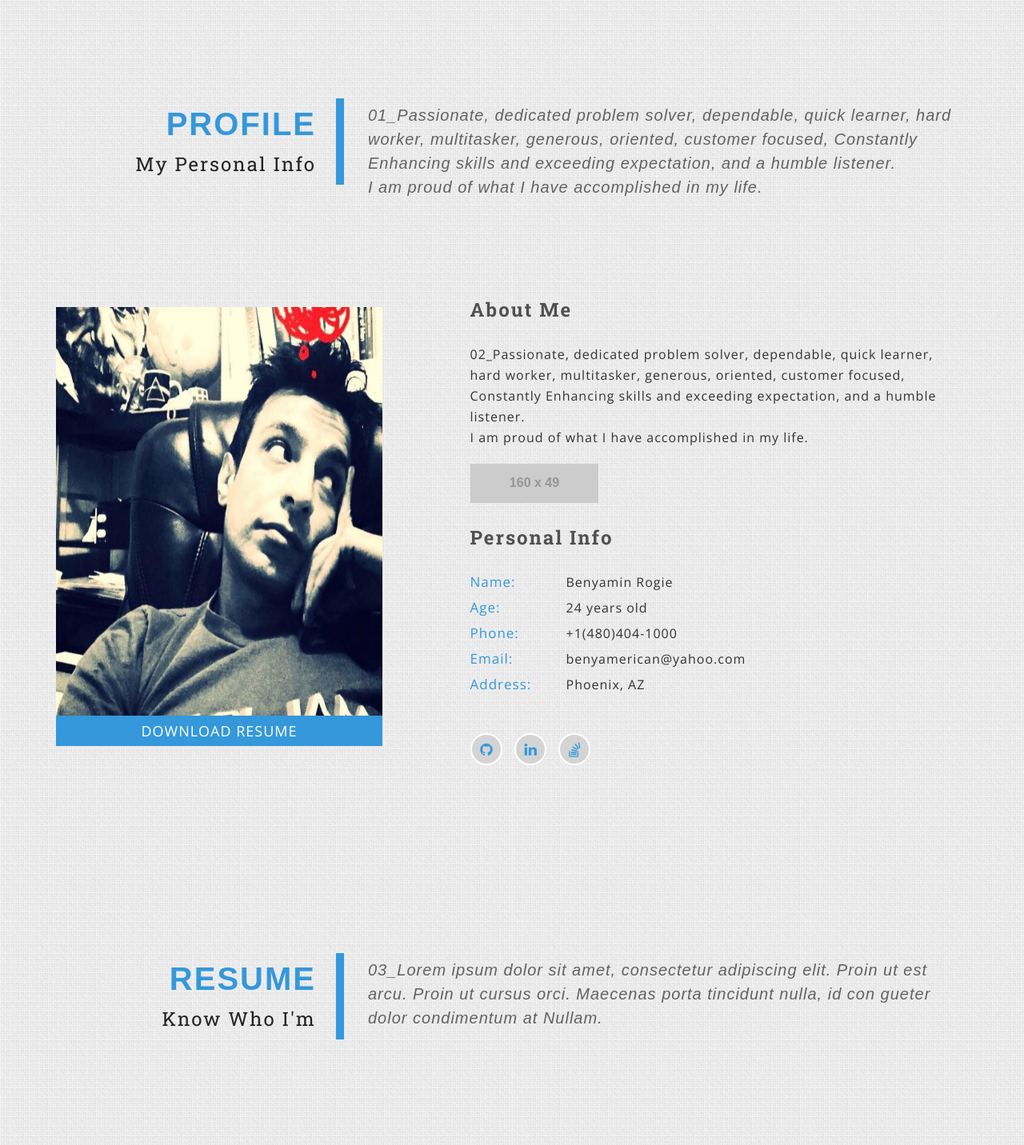
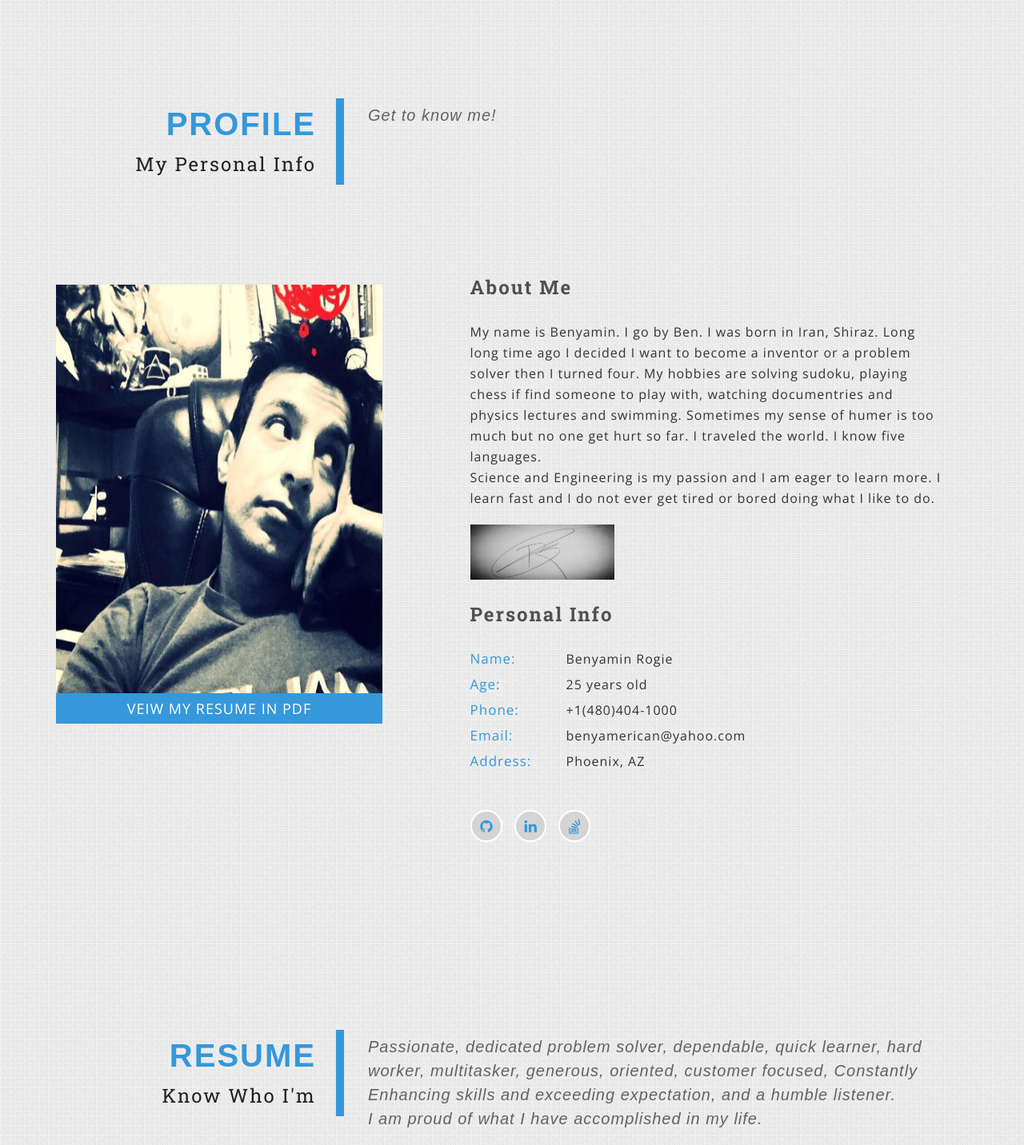
Before and after one commit to benyamerican/benyaminRogiePortfolio, a plain HTML site: page index.html in a window 1280 px wide. Shown: the part 860-2292 px from the top of the page at 80% size. Drawn offline with nearby package versions, Linux system fonts and the light colour scheme; some packages are replaced by stand-ins of ours; placeholder pictures from the web are drawn by us; a web font is replaced by a local one.

Commit message:
Some improvments done

```diff
--- a/index.html
+++ b/index.html
@@ -64,13 +64,13 @@
                                     <div class="row">
                                         <div class="col-sm-12 col-md-4 lgxnav-left">
                                             <ul class="list-inline text-center xs-text-center social-bookmark lgx-social ">
-                                                <li><a href="#"><i class="fa fa-github"></i></i></a></li>
+                                                <li><a href="https://github.com/benyamerican" target="_blank" ><i class="fa fa-github"></i></i></a></li>
                                                 <!-- <li><a href="#"><i class="fa fa-twitter"></i></a></li> -->
                                                 <!-- <li><a href="#"><i class="fa fa-google-plus"></i></a></li> -->
-                                                <li><a href="#"><i class="fa fa-linkedin"></i></a></li>
+                                                <li><a href="https://www.linkedin.com/in/benyamin-rogie-064908a9/" target="_blank" ><i class="fa fa-linkedin"></i></a></li>
                                                 <!-- <li><a href="#"><i class="fa fa-rss"></i></a></li>  -->
                                                 <!-- <li><a href="#"><i class="fa fa-behance"></i></a></li> -->
-                                                <li><a href="#"><i class="fa fa-stack-overflow"></i></i></a></li>
+                                                <li><a href="https://stackoverflow.com/users/8100359/ben" target="_blank" ><i class="fa fa-stack-overflow"></i></i></a></li>
                                             </ul>
                                         </div>
                                         <!--//.COL 4-->
@@ -149,15 +149,12 @@
                                         <ul class="list-inline lgx-degilist">
 
                                             <li><i class="fa fa-circle"></i> Freelance Software Developer</li><br>
-                                            <li><i class="fa fa-circle"></i> Electrical Engineer Candidate</li><br>
+                                            <li><i class="fa fa-circle"></i> Electrical and Software Engineer Candidate</li><br>
                                             <li><i class="fa fa-circle"></i> Math Tutor </li><br>
                                             <li><i class="fa fa-circle"></i> Pharmacy Technition </li>
                                         </ul>
                                         <p>
-                                            <!-- Passionate, dedicated problem solver, dependable, quick learner, hard
-                                            worker, multitasker, generous, oriented, customer focused, Constantly
-                                            Enhancing skills and exceeding expectation, and a humble listener. <br>
-                                            I am proud of what I have accomplished in my life. -->
+
 
                                         </p>
 
@@ -205,10 +202,12 @@
                                 <!--//COL -->
                                 <div class="col-sm-8">
                                     <p class="lgx-lead">
-                                        01_Passionate, dedicated problem solver, dependable, quick learner, hard
+                                        Get to know me!
+
+                                        <!-- 01_Passionate, dedicated problem solver, dependable, quick learner, hard
                                         worker, multitasker, generous, oriented, customer focused, Constantly Enhancing
                                         skills and exceeding expectation, and a humble listener. <br>
-                                        I am proud of what I have accomplished in my life.
+                                        I am proud of what I have accomplished in my life. -->
                                     </p>
                                 </div>
                                 <!--//COL -->
@@ -222,18 +221,17 @@
                                     <div class="lgx-about xs-text-center">
                                         <h3>About Me</h3>
                                         <p>
-                                            02_Passionate, dedicated problem solver, dependable, quick learner, hard
-                                            worker, multitasker, generous, oriented, customer focused, Constantly
-                                            Enhancing skills and exceeding expectation, and a humble listener. <br>
-                                            I am proud of what I have accomplished in my life.
+                                                My name is Benyamin. I go by Ben. I was born in Iran, Shiraz. Long long time ago I decided I want to become a inventor or a problem solver then I turned four. My hobbies are solving sudoku, playing chess if find someone to play with, watching documentries and physics lectures and swimming. Sometimes my sense of humer is too much but no one get hurt so far. I traveled the world. I know five languages. <br>
+                                                Science and Engineering is my passion and I am eager to learn more. I learn fast and I do not ever get tired or bored doing what I like to do.
                                             <!-- <i class="fa fa-arrow-circle-right"></i></a></span> -->
                                         </p>
-                                        <img src="http://placehold.it/160x49" alt="Signature" />
+                                        <img src="./mySig.jpg" width="180" height="69"  alt="Signature" />
+                                        <!-- 160x49 -->
                                         <div class="lgx-personalinfo">
                                             <h3>Personal Info</h3>
                                             <ul class="list-unstyled lgx-introinfo">
                                                 <li><span>Name:</span><small>Benyamin Rogie</small></li>
-                                                <li> <span>Age:</span><small>24 years old</small></li>
+                                                <li> <span>Age:</span><small>25 years old</small></li>
                                                 <li><span>Phone:</span><small>+1(480)404-1000</small></li>
                                                 <!-- <li><span>Skype:</span><small>enathon.joe</small></li> -->
                                                 <li><span>Email:</span><small>benyamerican@yahoo.com</small></li>
@@ -241,15 +239,13 @@
                                             </ul>
                                             <ul class="list-inline lgx-social ">
 
-
-                                                            <li><a href="#"><i class="fa fa-github"></i></i></a></li>
+                                                            <li><a href="https://github.com/benyamerican" target="_blank"><i class="fa fa-github"></i></i></a></li>
                                                             <!-- <li><a href="#"><i class="fa fa-twitter"></i></a></li> -->
                                                             <!-- <li><a href="#"><i class="fa fa-google-plus"></i></a></li> -->
-                                                            <li><a href="#"><i class="fa fa-linkedin"></i></a></li>
+                                                            <li><a href="https://www.linkedin.com/in/benyamin-rogie-064908a9/" target="_blank" ><i class="fa fa-linkedin"></i></a></li>
                                                             <!-- <li><a href="#"><i class="fa fa-rss"></i></a></li>  -->
                                                             <!-- <li><a href="#"><i class="fa fa-behance"></i></a></li> -->
-                                                            <li><a href="#"><i class="fa fa-stack-overflow"></i></i></a></li>
-
+                                                            <li><a href="https://stackoverflow.com/users/8100359/ben" target="_blank"><i class="fa fa-stack-overflow"></i></i></a></li>
 
                                             </ul>
                                         </div>
@@ -263,7 +259,7 @@
                                         <figure>
                                             <img src="./thinkingMan.jpg" alt="thinkingman" width="408" height="548" />
                                             <figcaption>
-                                                <a class="hvr-sweep-to-top" href="#">Download Resume</a>
+                                                <a class="hvr-sweep-to-top" href="./BenyaminRogieResume.pdf" download target="_blank">Veiw my resume in PDF</a>
                                             </figcaption>
                                         </figure>
                                     </div>
@@ -301,9 +297,10 @@
                                 <!--//COL -->
                                 <div class="col-sm-8">
                                     <p class="lgx-lead">
-                                        03_Lorem ipsum dolor sit amet, consectetur adipiscing elit. Proin ut est arcu.
-                                        Proin ut cursus orci. Maecenas porta tincidunt nulla, id con gueter dolor
-                                        condimentum at Nullam.
+                                        Passionate, dedicated problem solver, dependable, quick learner, hard
+                                        worker, multitasker, generous, oriented, customer focused, Constantly Enhancing
+                                        skills and exceeding expectation, and a humble listener. <br>
+                                        I am proud of what I have accomplished in my life.
                                     </p>
                                 </div>
                                 <!--//COL -->
```
Also changed, not shown: mySig.jpg (added), 1 other file.
